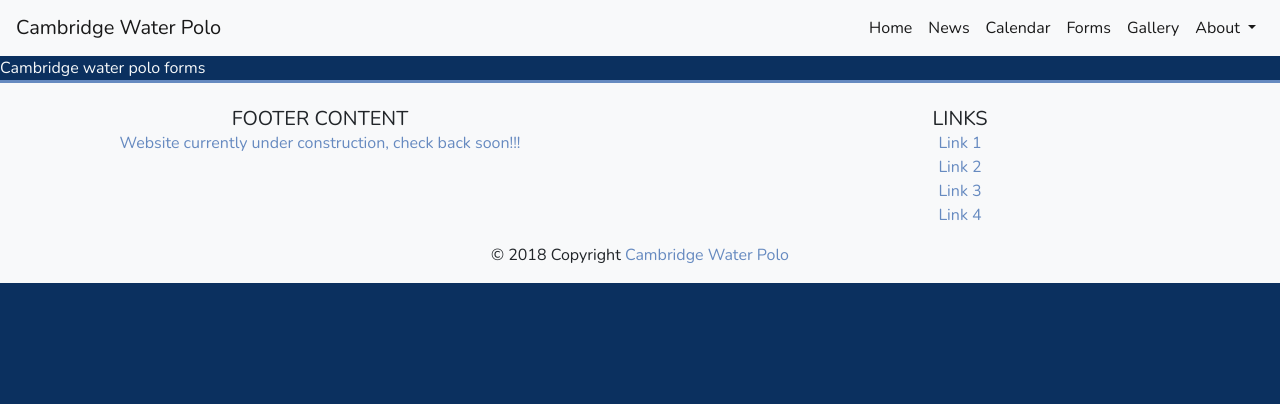
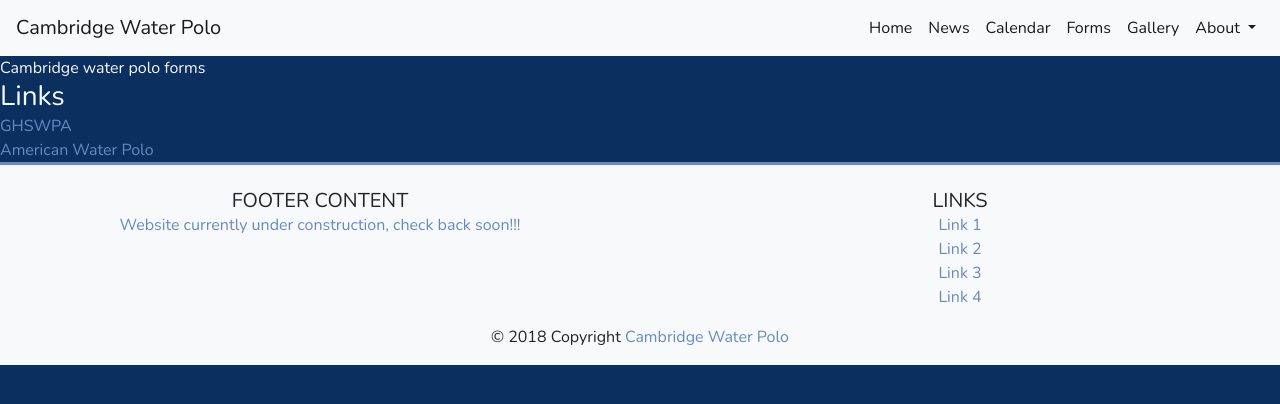
Before and after one commit to cambridge-water-polo/cambridge-water-polo.github.io, a Jekyll site: the page built from _pages/forms.md, in a window 1280 px wide. Shown: the top 404 px of the page. Built offline with Jekyll 4.4.1, drawn with Linux system fonts in a browser that asks for light colours.

Commit message:
update website

```diff
--- a/_pages/forms.md
+++ b/_pages/forms.md
@@ -6,3 +6,8 @@
 ---
 
 Cambridge water polo forms
+
+### Links
+[GHSWPA](http://www.gapolo.com)
+
+[American Water Polo](https://www.americanwaterpolo.org)
--- a/assets/css/1-tools/_colors.sass
+++ b/assets/css/1-tools/_colors.sass
@@ -3,5 +3,6 @@
 $theme-secondary: #F7F9FA
 $theme-tertiary: #F7F9FA
 $theme-alternate: #BEDC94
+$theme-dark: #212529
 $theme-background: #0B305F
 // $theme-background: #185189
--- a/assets/css/2-basics/_body-elements.sass
+++ b/assets/css/2-basics/_body-elements.sass
@@ -21,6 +21,7 @@
 
 h2, h3, h4, h5, h6
   font-family: $font-body
+  color: $theme-secondary
 
 p
   color: $theme-secondary
--- a/assets/css/3-sections/_footer.sass
+++ b/assets/css/3-sections/_footer.sass
@@ -1,5 +1,8 @@
 footer
   border-top: 3px solid $theme-primary
 
+  h2, h3, h4, h5, h6
+    color: $theme-dark
+
   p
     color: $theme-primary
--- a/assets/css/main.css
+++ b/assets/css/main.css
@@ -21,7 +21,8 @@
   color: #F7F9FA; }
 
 h2, h3, h4, h5, h6 {
-  font-family: "Nunito"; }
+  font-family: "Nunito";
+  color: #F7F9FA; }
 
 p {
   color: #F7F9FA;
@@ -53,6 +54,8 @@
 
 footer {
   border-top: 3px solid #668AC0; }
+  footer h2, footer h3, footer h4, footer h5, footer h6 {
+    color: #212529; }
   footer p {
     color: #668AC0; }
 
```
Also changed, not shown: 3 other files.
